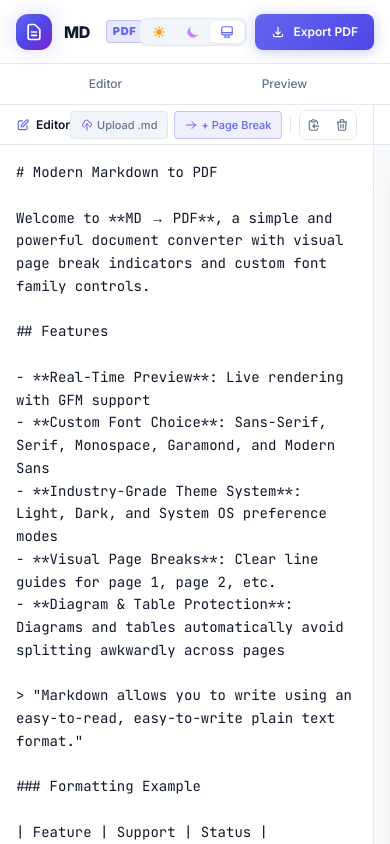
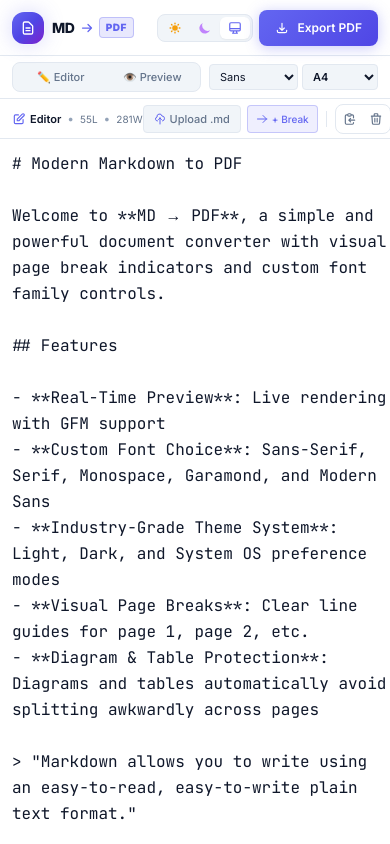
Before and after one commit to ehtsmulhq/markdown-to-pdf, a Next.js app in the folder client/: page / in a window 390 px wide. Built offline with nearby package versions, Linux system fonts and the light colour scheme.

Commit message:
feat: Make UI fully responsive on mobile devices with mobile settings sub-toolbar and touch optimizations

```diff
--- a/client/app/page.tsx
+++ b/client/app/page.tsx
@@ -128,13 +128,13 @@ export default function Home() {
 
   return (
     <div className="flex h-screen flex-col overflow-hidden bg-background text-foreground transition-colors duration-200">
-      {/* Premium Top Header Navbar */}
-      <header className="flex h-16 items-center justify-between gap-4 border-b border-border bg-surface px-4 md:px-6 z-20 transition-colors duration-200">
+      {/* Premium Dynamic Navbar Header */}
+      <header className="flex h-14 md:h-16 items-center justify-between gap-2 md:gap-4 border-b border-border bg-surface px-3 md:px-6 z-20 transition-colors duration-200">
         {/* Brand Logo & Title */}
-        <div className="flex items-center gap-3 min-w-0">
-          <div className="flex h-9 w-9 items-center justify-center rounded-xl bg-gradient-to-br from-accent via-indigo-600 to-purple-700 shadow-glow flex-shrink-0 ring-1 ring-white/20">
+        <div className="flex items-center gap-2 md:gap-3 min-w-0">
+          <div className="flex h-8 w-8 md:h-9 md:w-9 items-center justify-center rounded-xl bg-gradient-to-br from-accent via-indigo-600 to-purple-700 shadow-glow flex-shrink-0 ring-1 ring-white/20">
             <svg
-              className="h-5 w-5 text-white flex-shrink-0"
+              className="h-4 w-4 md:h-5 md:w-5 text-white flex-shrink-0"
               fill="none"
               stroke="currentColor"
               viewBox="0 0 24 24"
@@ -148,30 +148,30 @@ export default function Home() {
             </svg>
           </div>
           <div className="min-w-0">
-            <div className="flex items-center gap-2">
-              <span className="text-base font-extrabold tracking-tight text-foreground">MD</span>
-              <svg className="w-3.5 h-3.5 text-accent" fill="none" stroke="currentColor" viewBox="0 0 24 24">
+            <div className="flex items-center gap-1.5">
+              <span className="text-sm md:text-base font-extrabold tracking-tight text-foreground">MD</span>
+              <svg className="w-3 h-3 md:w-3.5 md:h-3.5 text-accent" fill="none" stroke="currentColor" viewBox="0 0 24 24">
                 <path strokeLinecap="round" strokeLinejoin="round" strokeWidth={2.5} d="M14 5l7 7m0 0l-7 7m7-7H3" />
               </svg>
-              <span className="bg-accent/15 text-accent border border-accent/30 px-1.5 py-0.5 rounded text-[11px] font-black uppercase tracking-wider">
+              <span className="bg-accent/15 text-accent border border-accent/30 px-1.5 py-0.5 rounded text-[10px] md:text-[11px] font-black uppercase tracking-wider">
                 PDF
               </span>
             </div>
-            <p className="hidden sm:flex items-center gap-1.5 text-[11px] text-muted truncate max-w-[160px] sm:max-w-[220px]" title={filename ? filename : "Markdown Studio"}>
+            <p className="hidden sm:flex items-center gap-1.5 text-[11px] text-muted truncate max-w-[140px] sm:max-w-[200px]" title={filename ? filename : "Markdown Studio"}>
               <span className="w-1.5 h-1.5 rounded-full bg-emerald-500 flex-shrink-0" />
               <span className="truncate">{filename ? filename : "Markdown Studio"}</span>
             </p>
           </div>
         </div>
 
-        {/* Output & Global Settings Controls */}
-        <div className="flex items-center gap-2 sm:gap-3 flex-shrink-0">
-          {/* Segmented Industry-Grade Theme Switcher */}
+        {/* Desktop & Tablet Output Controls */}
+        <div className="flex items-center gap-1.5 sm:gap-3 flex-shrink-0">
+          {/* Theme Switcher Segmented Control */}
           <div className="flex items-center p-0.5 rounded-lg border border-border bg-elevated text-xs font-medium flex-shrink-0">
             <button
               type="button"
               onClick={() => handleThemeChange("light")}
-              className={`flex items-center gap-1 px-2.5 py-1 rounded-md transition-all duration-150 whitespace-nowrap ${
+              className={`flex items-center gap-1 px-2 md:px-2.5 py-1 rounded-md transition-all duration-150 whitespace-nowrap active:scale-95 touch-manipulation ${
                 themeMode === "light"
                   ? "bg-surface text-foreground shadow-sm font-semibold"
                   : "text-muted hover:text-foreground"
@@ -191,7 +191,7 @@ export default function Home() {
             <button
               type="button"
               onClick={() => handleThemeChange("dark")}
-              className={`flex items-center gap-1 px-2.5 py-1 rounded-md transition-all duration-150 whitespace-nowrap ${
+              className={`flex items-center gap-1 px-2 md:px-2.5 py-1 rounded-md transition-all duration-150 whitespace-nowrap active:scale-95 touch-manipulation ${
                 themeMode === "dark"
                   ? "bg-surface text-foreground shadow-sm font-semibold"
                   : "text-muted hover:text-foreground"
@@ -207,7 +207,7 @@ export default function Home() {
             <button
               type="button"
               onClick={() => handleThemeChange("system")}
-              className={`flex items-center gap-1 px-2.5 py-1 rounded-md transition-all duration-150 whitespace-nowrap ${
+              className={`flex items-center gap-1 px-2 md:px-2.5 py-1 rounded-md transition-all duration-150 whitespace-nowrap active:scale-95 touch-manipulation ${
                 themeMode === "system"
                   ? "bg-surface text-foreground shadow-sm font-semibold"
                   : "text-muted hover:text-foreground"
@@ -221,8 +221,8 @@ export default function Home() {
             </button>
           </div>
 
-          {/* Font Choice Dropdown */}
-          <div className="hidden sm:flex items-center gap-1.5 rounded-lg border border-border bg-elevated px-2.5 py-1.5 text-xs flex-shrink-0">
+          {/* Font Choice Dropdown (Desktop/Tablet) */}
+          <div className="hidden md:flex items-center gap-1.5 rounded-lg border border-border bg-elevated px-2.5 py-1.5 text-xs flex-shrink-0">
             <span className="text-muted font-medium whitespace-nowrap">Font:</span>
             <select
               value={fontFamily}
@@ -237,8 +237,8 @@ export default function Home() {
             </select>
           </div>
 
-          {/* Page Format Selector Dropdown */}
-          <div className="hidden sm:flex items-center gap-1.5 rounded-lg border border-border bg-elevated px-2.5 py-1.5 text-xs flex-shrink-0">
+          {/* Page Format Selector (Desktop/Tablet) */}
+          <div className="hidden md:flex items-center gap-1.5 rounded-lg border border-border bg-elevated px-2.5 py-1.5 text-xs flex-shrink-0">
             <span className="text-muted font-medium whitespace-nowrap">Page:</span>
             <select
               value={pageType}
@@ -263,28 +263,58 @@ export default function Home() {
         </div>
       </header>
 
-      {/* Mobile Tab Switcher */}
-      <div className="flex md:hidden border-b border-border bg-surface px-4 py-1.5 justify-around text-xs flex-shrink-0">
+      {/* Mobile Settings & Viewport Navigation Sub-Toolbar */}
+      <div className="flex md:hidden border-b border-border bg-surface px-3 py-1.5 items-center justify-between gap-2 text-xs flex-shrink-0">
+        {/* Mobile Viewport Segmented Mode Switcher */}
+        <div className="flex items-center p-0.5 rounded-lg border border-border bg-elevated text-xs font-medium flex-1 max-w-[200px]">
           <button
             onClick={() => setActiveTab("editor")}
-          className={`flex-1 py-1.5 rounded-md font-medium text-center transition-colors ${
+            className={`flex-1 py-1 rounded-md font-medium text-center transition-colors text-[11px] ${
               activeTab === "editor"
-              ? "bg-elevated text-accent border border-border"
+                ? "bg-surface text-foreground shadow-sm font-semibold"
                 : "text-muted hover:text-foreground"
             }`}
           >
-          Editor
+            ✏️ Editor
           </button>
           <button
             onClick={() => setActiveTab("preview")}
-          className={`flex-1 py-1.5 rounded-md font-medium text-center transition-colors ${
+            className={`flex-1 py-1 rounded-md font-medium text-center transition-colors text-[11px] ${
               activeTab === "preview"
-              ? "bg-elevated text-accent border border-border"
+                ? "bg-surface text-foreground shadow-sm font-semibold"
                 : "text-muted hover:text-foreground"
             }`}
           >
-          Preview
+            👁️ Preview
           </button>
+        </div>
+
+        {/* Mobile Compact Settings Dropdowns */}
+        <div className="flex items-center gap-1 flex-shrink-0 text-[11px]">
+          <select
+            value={fontFamily}
+            onChange={(e) => setFontFamily(e.target.value as FontFamilyChoice)}
+            className="bg-elevated border border-border rounded px-1.5 py-1 text-foreground focus:outline-none cursor-pointer text-[11px]"
+            title="Font Family"
+          >
+            <option value="sans">Sans</option>
+            <option value="serif">Serif</option>
+            <option value="mono">Mono</option>
+            <option value="garamond">Garamond</option>
+            <option value="modern">Modern</option>
+          </select>
+
+          <select
+            value={pageType}
+            onChange={(e) => setPageType(e.target.value as "letter" | "a4" | "a3")}
+            className="bg-elevated border border-border rounded px-1.5 py-1 text-foreground focus:outline-none cursor-pointer uppercase text-[11px] font-semibold"
+            title="Page Format"
+          >
+            <option value="a4">A4</option>
+            <option value="letter">Letter</option>
+            <option value="a3">A3</option>
+          </select>
+        </div>
       </div>
 
       {/* Error Alert */}
--- a/client/components/MarkdownEditor.tsx
+++ b/client/components/MarkdownEditor.tsx
@@ -128,24 +128,24 @@ export default function MarkdownEditor({
         </div>
       )}
 
-      {/* Sleek Minimal Editor sub-toolbar */}
-      <div className="flex h-10 items-center justify-between border-b border-border bg-background/50 px-4 text-xs text-muted transition-colors duration-200">
-        <div className="flex items-center gap-2 sm:gap-3 flex-shrink-0">
-          <span className="font-semibold text-foreground flex items-center gap-1.5 whitespace-nowrap">
+      {/* Sleek Touch-Friendly Editor Sub-Toolbar */}
+      <div className="flex h-10 items-center justify-between border-b border-border bg-background/50 px-3 md:px-4 text-xs text-muted transition-colors duration-200">
+        <div className="flex items-center gap-1.5 sm:gap-3 flex-shrink-0">
+          <span className="font-semibold text-foreground flex items-center gap-1 whitespace-nowrap text-[11px] sm:text-xs">
             <svg className="w-3.5 h-3.5 text-accent flex-shrink-0" fill="none" stroke="currentColor" viewBox="0 0 24 24">
               <path strokeLinecap="round" strokeLinejoin="round" strokeWidth={2} d="M11 5H6a2 2 0 00-2 2v11a2 2 0 002 2h11a2 2 0 002-2v-5m-1.414-9.414a2 2 0 112.828 2.828L11.828 15H9v-2.828l8.586-8.586z" />
             </svg>
             Editor
           </span>
+          <span className="text-muted-foreground">•</span>
+          <span className="whitespace-nowrap text-[10px] sm:text-xs">{lineCount}L</span>
+          <span className="text-muted-foreground">•</span>
+          <span className="whitespace-nowrap text-[10px] sm:text-xs">{wordCount}W</span>
           <span className="hidden sm:inline text-muted-foreground">•</span>
-          <span className="hidden sm:inline whitespace-nowrap">{lineCount} lines</span>
-          <span className="hidden sm:inline text-muted-foreground">•</span>
-          <span className="hidden sm:inline whitespace-nowrap">{wordCount} words</span>
-          <span className="hidden sm:inline text-muted-foreground">•</span>
-          <span className="hidden sm:inline whitespace-nowrap">{charCount} chars</span>
+          <span className="hidden sm:inline whitespace-nowrap text-[10px] sm:text-xs">{charCount}C</span>
         </div>
 
-        {/* Clean, un-cluttered toolbar actions */}
+        {/* Clean, Mobile Touch-Friendly Toolbar Actions */}
         <div className="flex items-center gap-1.5 flex-shrink-0">
           {/* File Upload Button */}
           <FileUpload onUpload={onUpload} onError={onError} />
@@ -154,25 +154,25 @@ export default function MarkdownEditor({
           <button
             type="button"
             onClick={handleInsertPageBreak}
-            className="flex-shrink-0 whitespace-nowrap h-7 flex items-center gap-1 hover:text-foreground transition-colors px-2.5 py-1 rounded bg-accent/10 border border-accent/30 text-accent text-[11px] font-medium"
+            className="flex-shrink-0 whitespace-nowrap h-7 flex items-center gap-1 hover:text-foreground active:scale-95 touch-manipulation transition-all px-2 sm:px-2.5 py-1 rounded bg-accent/10 border border-accent/30 text-accent text-[10px] sm:text-[11px] font-medium"
             title="Insert a manual page break tag"
           >
             <svg className="w-3 h-3 flex-shrink-0" fill="none" stroke="currentColor" viewBox="0 0 24 24">
               <path strokeLinecap="round" strokeLinejoin="round" strokeWidth={2} d="M14 5l7 7m0 0l-7 7m7-7H3" />
             </svg>
-            <span>+ Page Break</span>
+            <span>+ Break</span>
           </button>
 
           <div className="w-[1px] h-4 bg-border mx-0.5 flex-shrink-0" />
 
           {/* Compact Icon Utilities Group (Copy & Clear) */}
-          <div className="flex items-center gap-1 bg-elevated/60 p-0.5 rounded-lg border border-border flex-shrink-0">
+          <div className="flex items-center gap-0.5 sm:gap-1 bg-elevated/60 p-0.5 rounded-lg border border-border flex-shrink-0">
             {/* Compact Copy Icon Button */}
             <button
               type="button"
               onClick={handleCopy}
               disabled={!value}
-              className={`h-6 w-6 flex items-center justify-center rounded transition-colors ${
+              className={`h-6 w-6 flex items-center justify-center rounded transition-colors active:scale-95 touch-manipulation ${
                 copied
                   ? "text-green-500 bg-green-500/10"
                   : "text-muted hover:text-foreground hover:bg-surface disabled:opacity-30 disabled:cursor-not-allowed"
@@ -195,7 +195,7 @@ export default function MarkdownEditor({
               type="button"
               onClick={handleClear}
               disabled={!value}
-              className="h-6 w-6 flex items-center justify-center rounded text-muted hover:text-danger hover:bg-danger-bg disabled:opacity-30 disabled:cursor-not-allowed transition-colors"
+              className="h-6 w-6 flex items-center justify-center rounded text-muted hover:text-danger hover:bg-danger-bg disabled:opacity-30 disabled:cursor-not-allowed transition-colors active:scale-95 touch-manipulation"
               title="Clear editor canvas"
             >
               <svg className="w-3.5 h-3.5" fill="none" stroke="currentColor" viewBox="0 0 24 24">
@@ -206,7 +206,7 @@ export default function MarkdownEditor({
         </div>
       </div>
 
-      {/* Editor textarea */}
+      {/* Editor textarea - 16px text-base on mobile prevents unwanted Safari/Chrome viewport zoom */}
       <textarea
         ref={textareaRef}
         value={value}
@@ -214,7 +214,9 @@ export default function MarkdownEditor({
         onKeyDown={handleKeyDown}
         placeholder="Write or paste your markdown content here, or drag & drop a .md file..."
         spellCheck={false}
-        className="flex-1 w-full resize-none bg-surface p-4 font-mono text-sm leading-relaxed text-foreground placeholder:text-muted-foreground/60 focus:outline-none selection:bg-accent/30 selection:text-foreground transition-colors duration-200"
+        autoCapitalize="none"
+        autoCorrect="off"
+        className="flex-1 w-full resize-none bg-surface p-3 sm:p-4 font-mono text-base sm:text-sm leading-relaxed text-foreground placeholder:text-muted-foreground/60 focus:outline-none selection:bg-accent/30 selection:text-foreground transition-colors duration-200"
       />
     </div>
   );
```
Also changed, not shown: client/components/MarkdownPreview.tsx (+26 -26 lines). Lines whose indentation alone changed are shown as unchanged.
